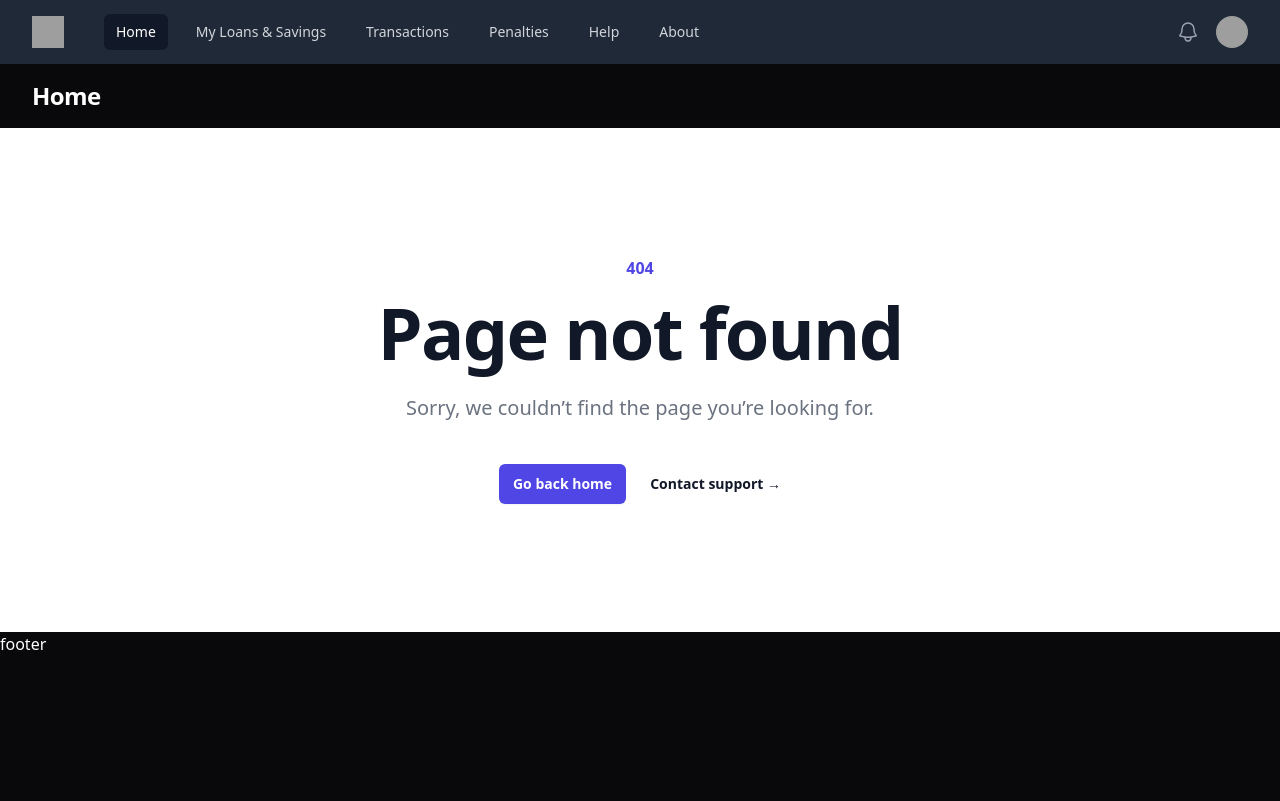
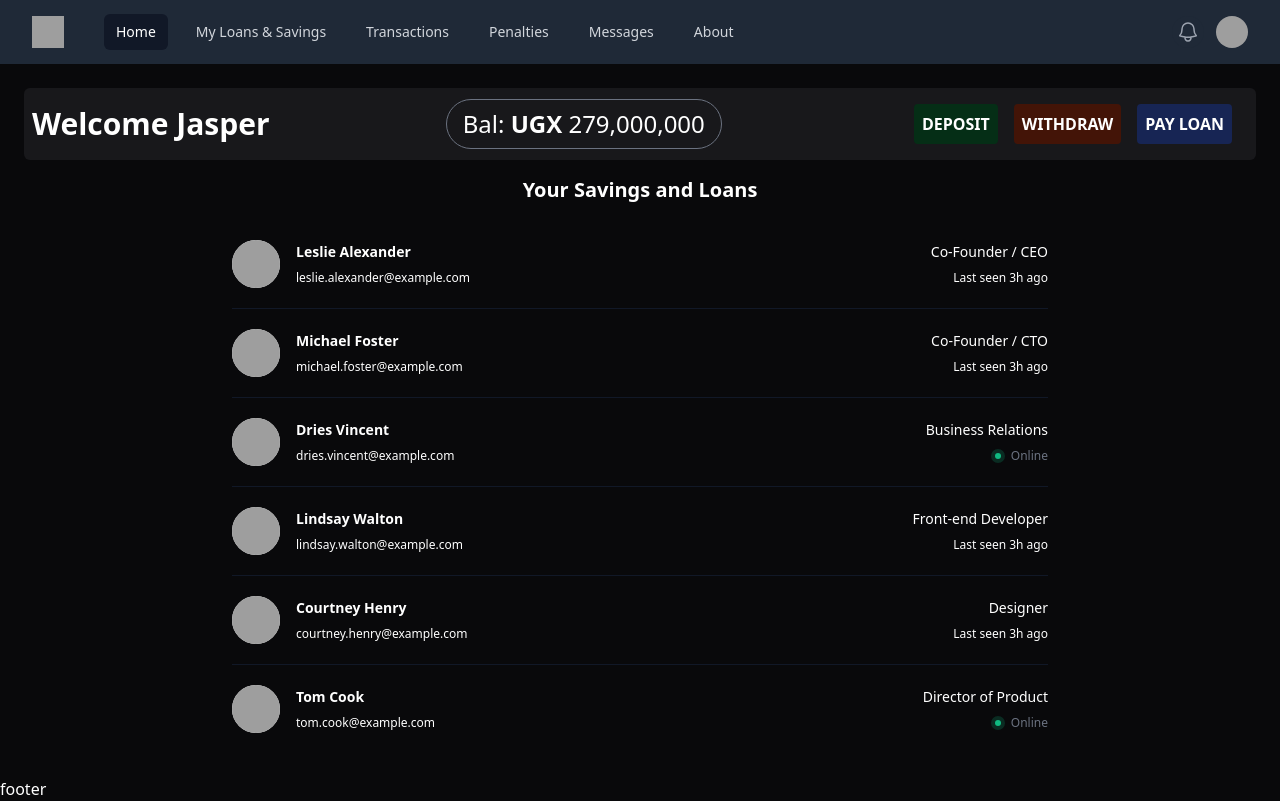
Before and after one commit to Jasphine256/JFinanceNext, a Next.js app: page /accounts in a window 1280 px wide. Before the commit this address had no page. Built offline with nearby package versions, Linux system fonts and the light colour scheme; grey boxes are pictures that could not be loaded.

Commit message:
added more pages
added transactions, loans and savings, penalties, and messages pages

```diff
--- /dev/null
+++ b/app/accounts/page.jsx
@@ -0,0 +1,15 @@
+import ListColumn from "@/components/compositions/ListColumn"
+import Banner from "@/components/widgets/Banner"
+import PageTitle from "@/components/widgets/PageTitle"
+
+const Accounts = () => {
+  return (
+    <main className="w-full flex flex-col items-center justify-center p-1 sm:p-4">
+        <Banner/>
+        <PageTitle title={"Your Savings and Loans"}/>
+        <ListColumn/>
+    </main>
+  )
+}
+
+export default Accounts
--- /dev/null
+++ b/app/messages/page.jsx
@@ -0,0 +1,13 @@
+import ListColumn from "@/components/compositions/ListColumn"
+import PageTitle from "@/components/widgets/PageTitle"
+
+const Chats = () => {
+  return (
+    <main className="w-full flex flex-col items-center justify-center p-1 sm:p-4">
+        <PageTitle title={"Messages & Notificatios"}/>
+        <ListColumn/>
+    </main>
+  )
+}
+
+export default Chats;
--- a/app/page.js
+++ b/app/page.js
@@ -3,10 +3,10 @@ import Banner from "@/components/widgets/Banner";
 
 export default function Home() {
   return (
-    <div className="w-full flex flex-col items-start justify-start p-1 sm:p-4">
+    <main className="w-full flex flex-col items-start justify-start p-1 sm:p-4">
       <Banner/>
       <PackageRow/>
       <PackageRow/>
-    </div>
+    </main>
   );
 }
--- /dev/null
+++ b/app/penalties/page.jsx
@@ -0,0 +1,12 @@
+import ListColumn from "@/components/compositions/ListColumn"
+import PageTitle from "@/components/widgets/PageTitle"
+const Penalties = () => {
+  return (
+    <main className="w-full flex flex-col items-center justify-center p-1 sm:p-4">
+        <PageTitle title={"Delay Penalties"}/>
+        <ListColumn/>
+    </main>
+  )
+}
+
+export default Penalties;
--- /dev/null
+++ b/app/transactions/page.jsx
@@ -0,0 +1,12 @@
+import ListColumn from "@/components/compositions/ListColumn"
+import PageTitle from "@/components/widgets/PageTitle"
+const Transactions = () => {
+  return (
+    <main className="w-full flex flex-col items-center justify-center p-1 sm:p-4">
+        <PageTitle title={"Your Transactions"}/>
+        <ListColumn/>
+    </main>
+  )
+}
+
+export default Transactions
--- a/components/compositions/ListColumn.jsx
+++ b/components/compositions/ListColumn.jsx
@@ -57,7 +57,7 @@ const people = [
 
   export default function ListColumn() {
     return (
-      <ul role="list" className="divide-y divide-gray-900 w-full p-2">
+      <ul role="list" className="divide-y divide-gray-900 w-full p-2 w-full tablet:w-2/3">
         {people.map((person) => (
           <div key={person.email} className="w-full">
             <ListItem person={person}/>
--- a/components/fixed/TopNavigation.jsx
+++ b/components/fixed/TopNavigation.jsx
@@ -8,17 +8,17 @@ const user = {
     'https://images.unsplash.com/photo-1472099645785-5658abf4ff4e?ixlib=rb-1.2.1&ixid=eyJhcHBfaWQiOjEyMDd9&auto=format&fit=facearea&facepad=2&w=256&h=256&q=80',
 }
 const navigation = [
-  { name: 'Home', href: '#', current: true },
-  { name: 'My Loans & Savings', href: '#', current: false },
-  { name: 'Transactions', href: '#', current: false },
-  { name: 'Penalties', href: '#', current: false },
-  { name: 'Help', href: '#', current: false },
-  { name: 'About', href: '#', current: false },
+  { name: 'Home', href: '/', current: true },
+  { name: 'My Loans & Savings', href: '/accounts', current: false },
+  { name: 'Transactions', href: '/transactions', current: false },
+  { name: 'Penalties', href: '/penalties', current: false },
+  { name: 'Messages', href: '/messages', current: false },
+  { name: 'About', href: '/about', current: false },
 ]
 const userNavigation = [
-  { name: 'Your Profile', href: '#' },
+  { name: 'Your Profile', href: '/profile' },
   { name: 'Help', href: '#' },
-  { name: 'Sign out', href: '#' },
+  { name: 'Sign out', href: '/signout' },
 ]
 
 function classNames(...classes) {
@@ -158,12 +158,6 @@ export default function TopNavigation() {
         </DisclosurePanel>
     </Disclosure>
 
-    <header className="">
-        <div className="mx-auto max-w-7xl p-4 sm:px-6 lg:px-8">
-        <h1 className="text-2xl font-bold tracking-tight text-white">Home</h1>
-        </div>
-    </header>
-
     </div>
   )
 }
--- a/components/widgets/Banner.jsx
+++ b/components/widgets/Banner.jsx
@@ -2,14 +2,14 @@ const Banner = () => {
   return (
     <div className="p-2 w-full">
         <section className="w-full flex flex-col justify-center items-center flex-nowrap tablet:flex-row  tablet:justify-between bg-zinc-900 rounded-md py-6 tablet:py-0">
-            <h3 className="text-white font-bold text-xl mobile-lg:text-3xl p-2">Welcome Jasper</h3>
+            <h3 className="text-white font-bold text-2xl mobile-lg:text-3xl p-2">Welcome Jasper</h3>
             <div className="border border-gray-500 rounded-full p-2 px-4 m-4 tablet:my-2">
                 <h4 className="text-2xl">Bal: <span className="font-bold">UGX</span> 279,000,000</h4>
             </div>
             <div className="p-4">
-                <button className="p-2 bg-green-950 rounded font-bold text-sm mx-2">DEPOSIT</button>
-                <button className="p-2 bg-orange-950 rounded font-bold text-sm mx-2">WITHDRAW</button>
-                <button className="p-2 bg-blue-950 rounded font-bold text-sm mx-2">PAY LOAN</button>
+                <button className="p-2 bg-green-950 rounded font-bold text-md mx-2">DEPOSIT</button>
+                <button className="p-2 bg-orange-950 rounded font-bold text-md mx-2">WITHDRAW</button>
+                <button className="p-2 bg-blue-950 rounded font-bold text-md mx-2">PAY LOAN</button>
             </div>
         </section>
     </div>
--- a/components/widgets/ListItem.jsx
+++ b/components/widgets/ListItem.jsx
@@ -3,14 +3,14 @@ import React from 'react'
 const ListItem = (props) => {
   return (
     <li className="w-full flex justify-between gap-x-6 py-5">
-        <div className="flex min-w-0 gap-x-4">
+        <div className="flex min-w-1/2 gap-x-4">
             <img alt="" src={props.person.imageUrl} className="h-12 w-12 flex-none rounded-full bg-gray-50" />
             <div className="min-w-0 flex-auto">
             <p className="text-sm/6 font-semibold text-white">{props.person.name}</p>
             <p className="mt-1 truncate text-xs/5 text-white">{props.person.email}</p>
             </div>
         </div>
-        <div className="hidden shrink-0 sm:flex sm:flex-col sm:items-end">
+        <div className="shrink-0 sm:flex sm:flex-col sm:items-end">
             <p className="text-sm/6 text-white">{props.person.role}</p>
             {props.person.lastSeen ? (
             <p className="mt-1 text-xs/5 text-white">
--- /dev/null
+++ b/components/widgets/PageTitle.jsx
@@ -0,0 +1,11 @@
+import React from 'react'
+
+const PageTitle = (props) => {
+  return (
+    <div className='p-2 w-full flex justify-start items-center tablet:justify-center'>
+        <h2 className='font-bold text-xl'>{props.title}</h2>
+    </div>
+  )
+}
+
+export default PageTitle;
```
